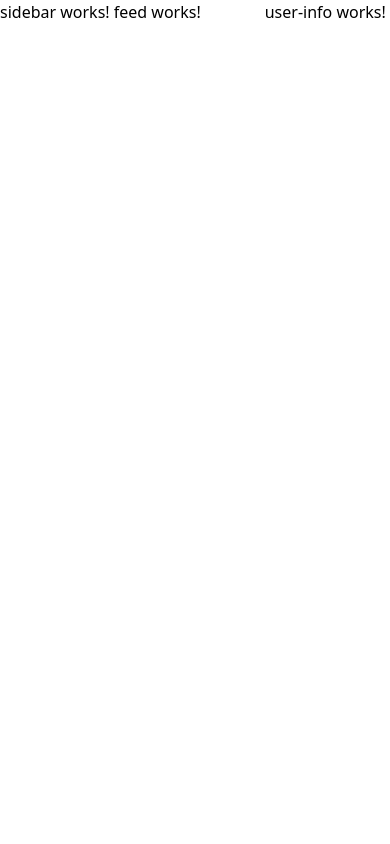
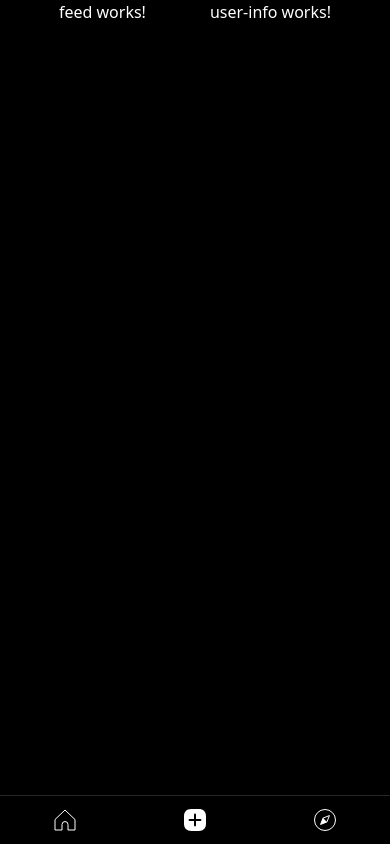
Before and after one commit to bmark210/pixagram, an Angular app: page / in a window 390 px wide. Built offline with nearby package versions, Linux system fonts and the light colour scheme.

Commit message:
add sidebar component. add adaptive styles for mobile.

```diff
--- a/src/app/app.component.html
+++ b/src/app/app.component.html
@@ -1,4 +1,4 @@
-<div class="flex">
+<div class="relative flex dark:bg-black dark:text-white min-h-[100vh]">
   <app-sidebar></app-sidebar>
   <div class="flex-1 flex justify-center">
     <router-outlet></router-outlet>
--- a/src/app/layouts/sidebar/sidebar.component.html
+++ b/src/app/layouts/sidebar/sidebar.component.html
@@ -1 +1,30 @@
-<p>sidebar works!</p>
+<nav
+  class="absolute bottom-0 left-0 right-0 md:static md:flex md:flex-col w-full h-min md:h-full flex-col lg+:w-[244px] p-0 md:pt-2 md:px-3 md:pb-5 cursor-pointer border-t md:border-r border-main-seporator"
+>
+  <div class="hidden md:block px-3 pt-6 pb-4 mb-5">
+    <h1 class="text-2xl font-bold hidden lg+:block">Pixagram</h1>
+  </div>
+  <div class="flex flex-row justify-around md:justify-normal md:flex-col w-full flex-grow h-full">
+    <button
+      (click)="changeSection('home')"
+      class="md:w-full flex py-3 md:my-1 px-3 lg+:py-2 rounded-md md:hover:bg-gray-500 transition-all"
+    >
+      <home-icon [isActive]="currentSection === 'home'" />
+      <p class="pl-4 hidden lg+:block">Home</p>
+    </button>
+    <button
+      (click)="changeSection('create')"
+      class="md:w-full flex md:my-1 px-3 py-3 lg+:py-2 rounded-md md:hover:bg-gray-500 transition-all"
+    >
+      <create [isActive]="currentSection === 'create'" />
+      <p class="pl-4 hidden lg+:block">Create</p>
+    </button>
+    <button
+      (click)="changeSection('explore')"
+      class="md:w-full flex md:my-1 px-3 py-3 lg+:py-2 rounded-md md:hover:bg-gray-500 transition-all"
+    >
+      <app-explore-icon [isActive]="currentSection === 'explore'" />
+      <p class="pl-4 hidden lg+:block">Explore</p>
+    </button>
+  </div>
+</nav>
--- a/src/app/layouts/sidebar/sidebar.component.ts
+++ b/src/app/layouts/sidebar/sidebar.component.ts
@@ -6,5 +6,8 @@ import { Component } from '@angular/core';
   styleUrls: ['./sidebar.component.scss']
 })
 export class SidebarComponent {
-
+  currentSection: string = "create";
+  changeSection(section: string) {
+    this.currentSection = section;
+  }
 }
```
